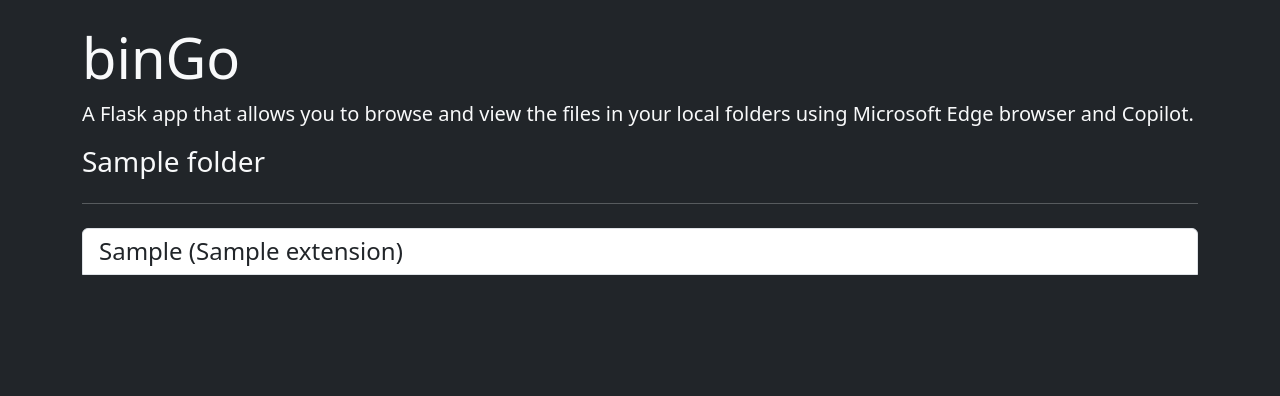
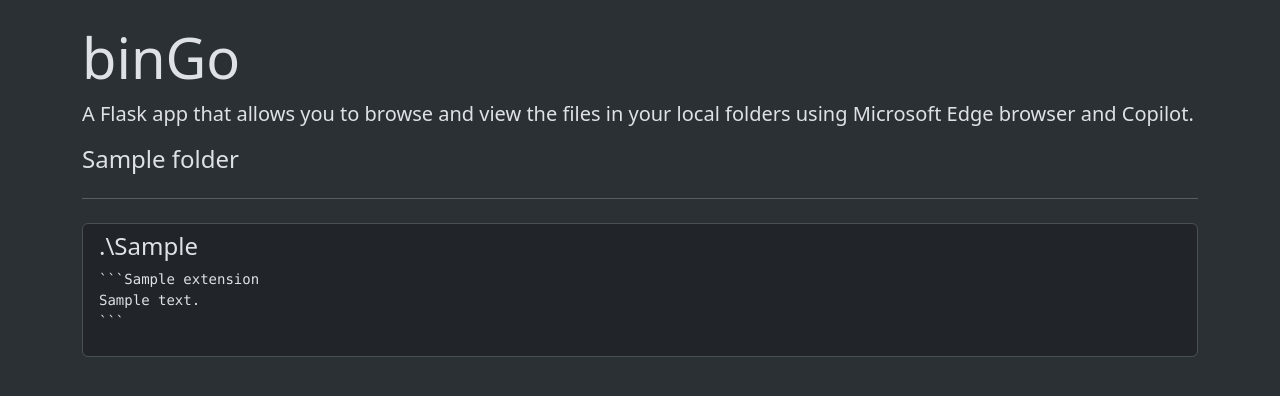
Before and after one commit to samuelcaldas/binGo, a Flask app: template templates/index.html in a window 1280 px wide. Shown: the top 396 px of the page. Run offline with Flask 3, Linux system fonts and the light colour scheme; the template is opened without the code that fills it: most values are stand-ins (such as "Sample title", 1, 10 or a date in 2020); some libraries are stand-ins or nearby versions.

Commit message:
Update app to use template

````diff
--- a/app.py
+++ b/app.py
@@ -1,9 +1,9 @@
 # Import flask and os modules
-from flask import Flask, request
+from flask import Flask, request, render_template
 import os
 
 # Create an app instance with the name bingo
-app = Flask("bingo")
+app = Flask("binGo")
 
 # Define a function that recursively lists all files in a given folder that match the given file types and exclude the given folders
 def list_files(folder, file_types, exclude_folders):
@@ -38,35 +38,29 @@
         # Get the list of files in the folder and its subfolders that match the file types and exclude the folders
         files = list_files(folder, file_types, exclude_folders)
 
-        # Initialize an string to store the output
-        output = "<!DOCTYPE html><html>"
-
-        # CSS Style for the output
-        output += "<link rel='stylesheet' href='/static/style.css'>"
-
-        output += "<body>"
-        output += f"<h3>{folder} :</h3>"
+        # Initialize an empty list to store the file extensions and contents
+        files_data = []
         # Loop through each file
         for file in files:
             # Get the relative path of the file
             relative_path = os.path.relpath(file, folder)
-            output += "<hr>"
-            # Append the file path to the output with markdown formatting
-            output += f"<H4>.\{relative_path} :</H4>"
+
             # Open the file and read its content
             with open(file, "r", encoding='utf-8-sig') as f:
                 content = f.read()
+
+            # Get the extension of the file
             extension = os.path.splitext(file)[1][1:]
-            # Append the file content to the output with markdown formatting
-            output += f"<code>```{extension}"
-            output += f"<xmp>{content}</xmp>"
-            output += "```</code>"
-        output += "</body></html>"
-        # Return the output as a response
-        return output
+
+            # Append the file relative path, extension and content to the list
+            files_data.append((relative_path, extension, content))
+
+        # Render the index template with the folder and files data
+        return render_template("index.html", folder=folder, files_data=files_data)
     # If the folder does not exist, return an error message
     else:
         return "<H1>Invalid folder address. Please enter a valid folder address.</H1>"
+
 # Return an error if route is blank
 @app.route("/")
 def error():
--- a/templates/index.html
+++ b/templates/index.html
@@ -1,46 +1,41 @@
 <!DOCTYPE html>
-<html lang="en">
+<!-- Use dark mode from bootstrap -->
+<html lang="en" data-bs-theme="dark">
+
 <head>
     <meta charset="UTF-8">
     <meta name="viewport" content="width=device-width, initial-scale=1.0">
     <!-- Link to bootstrap cdn -->
-    <link rel="stylesheet" href="https://stackpath.bootstrapcdn.com/bootstrap/5.0.0-alpha2/css/bootstrap.min.css">
-    <!-- Use dark mode from bootstrap -->
-    <style>
-        body {
-            background-color: #212529;
-            color: #f8f9fa;
-        }
-    </style>
+    <link href="https://cdn.jsdelivr.net/npm/bootstrap@5.3.2/dist/css/bootstrap.min.css" rel="stylesheet"
+        integrity="sha384-T3c6CoIi6uLrA9TneNEoa7RxnatzjcDSCmG1MXxSR1GAsXEV/Dwwykc2MPK8M2HN" crossorigin="anonymous">
     <title>binGo</title>
 </head>
-<body>
+
+<body class="d-flex align-items-center justify-content-center bg-body-tertiary">
     <div class="container">
         <!-- Use a jumbotron component to display the folder name -->
         <div class="jumbotron mt-4">
             <h1 class="display-4">binGo</h1>
-            <p class="lead">A Flask app that allows you to browse and view the files in your local folders using Microsoft Edge browser and Copilot.</p>
-            <p class="h3">{{ folder }}</p>
+            <p class="lead">A Flask app that allows you to browse and view the files in your local folders using
+                Microsoft Edge browser and Copilot.</p>
+            <p class="h4">{{ folder }}</p>
             <hr class="my-4">
         </div>
         <!-- Use a list group component to display the files -->
-        <div class="list-group">
+        <ul class="list-group">
             <!-- Loop through each file data -->
             {% for relative_path, extension, content in files_data %}
             <!-- Use a list group item component with a collapse toggle to display the file relative path, extension and content -->
-            <div class="list-group-item list-group-item-action" data-toggle="collapse" data-target="#{{ loop.index }}">
-                <h4 class="mb-0">{{ relative_path }} ({{ extension }})</h4>
-            </div>
-            <div class="collapse" id="{{ loop.index }}">
-                <div class="card card-body">
-                    <!-- Use a code block component with syntax highlighting to display the file content -->
-                    <pre><code class="{{ extension }}">{{ content }}</code></pre>
-                </div>
-            </div>
+            <li class="list-group-item">
+                <h4 class="list-group-item-heading">.\{{ relative_path }}</h4>
+
+                <!-- Use a code block component with syntax highlighting to display the file content -->
+                <pre><code class="{{ extension }}">```{{ extension }}<br>{{ content }}<br>```</code></pre>
+
+            </li>
             {% endfor %}
-        </div>
+        </ul>
     </div>
-    <!-- Link to bootstrap cdn js bundle -->
-    <script src="https://stackpath.bootstrapcdn.com/bootstrap/5.0.0-alpha2/js/bootstrap.bundle.min.js"></script>
 </body>
+
 </html>
````
